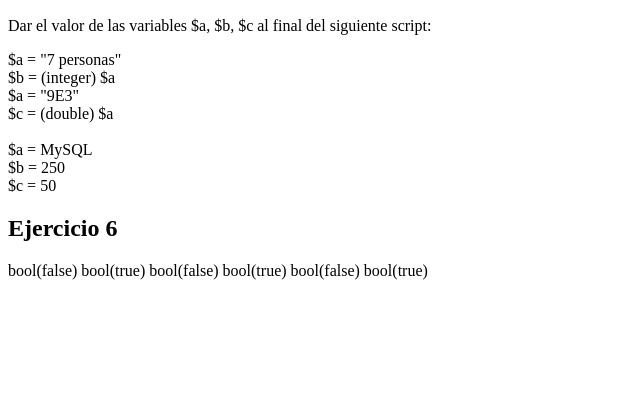
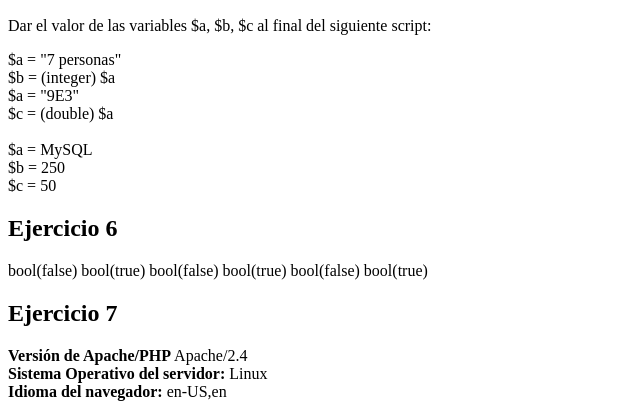
Before and after one commit to IsMaximoff/tecweb, a PHP site: page / in a window 1280 px wide. Shown: the part 1110-1519 px from the top of the page, without its empty margins (0-640 px from the left). Before the commit the page ends 1390 px from the top, so only its background shows below. Run offline with PHP 8.4, Linux system fonts and the light colour scheme.

Commit message:
Añadi ejercicio 7 al index.php

```diff
--- a/practicas/p04/index.php
+++ b/practicas/p04/index.php
@@ -138,6 +138,12 @@
         $f = ($a XOR $b);
 
         var_dump((bool)$a, (bool)$b, (bool)$c, (bool)$d, (bool)$e, (bool)$f);
+        /*--------------------------------------------------------------------------------*/
+        // EJERCICIO 7
+        echo "<h2>Ejercicio 7</h2>";
+        echo "<strong>Versión de Apache/PHP</strong> ".$_SERVER['SERVER_SOFTWARE']."<br>";
+        echo "<strong>Sistema Operativo del servidor:</strong> ".PHP_OS."<br>";
+        echo "<strong>Idioma del navegador:</strong> ".$_SERVER['HTTP_ACCEPT_LANGUAGE']."<br>";
     ?>
 </body>
 </html>
```
